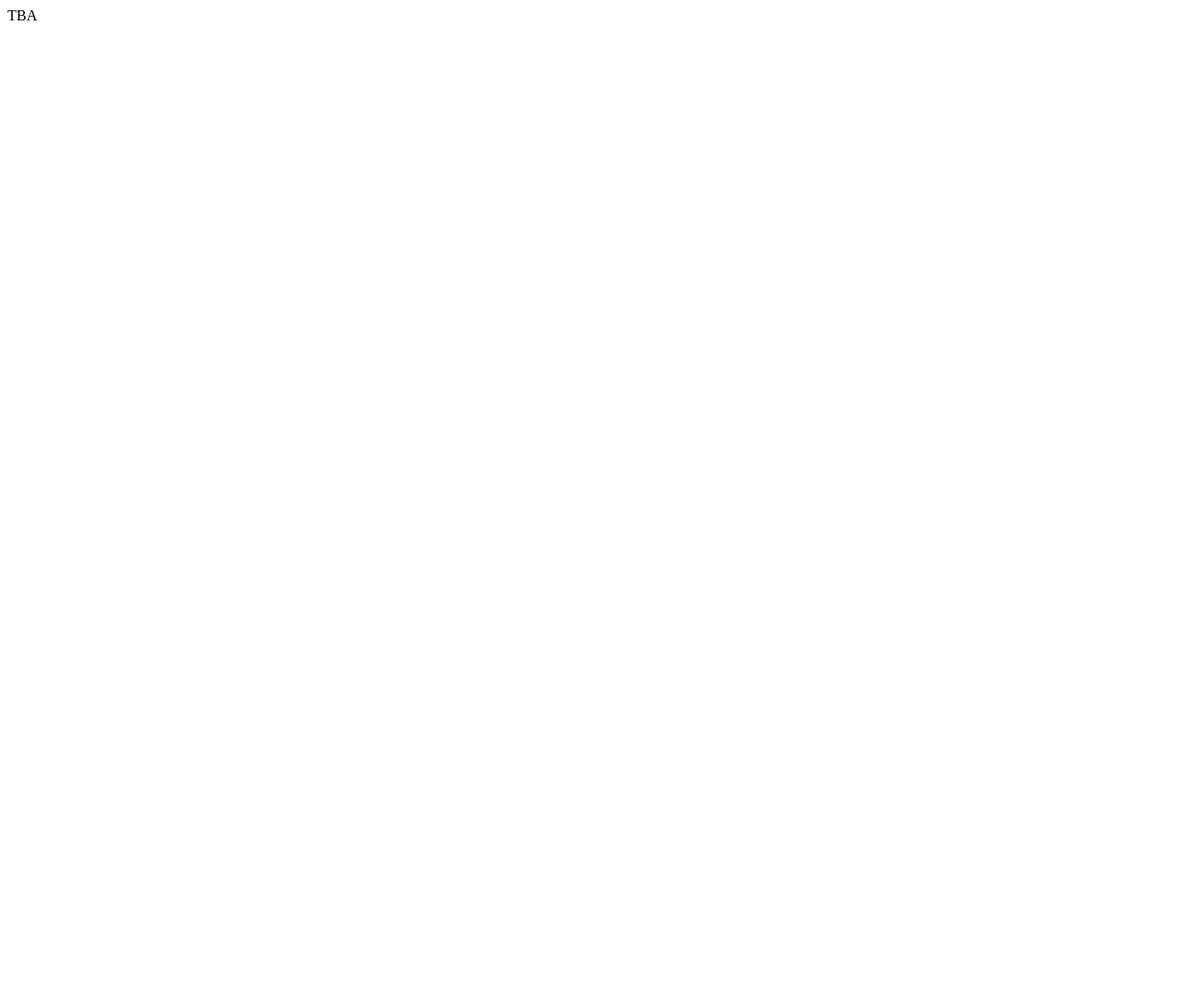
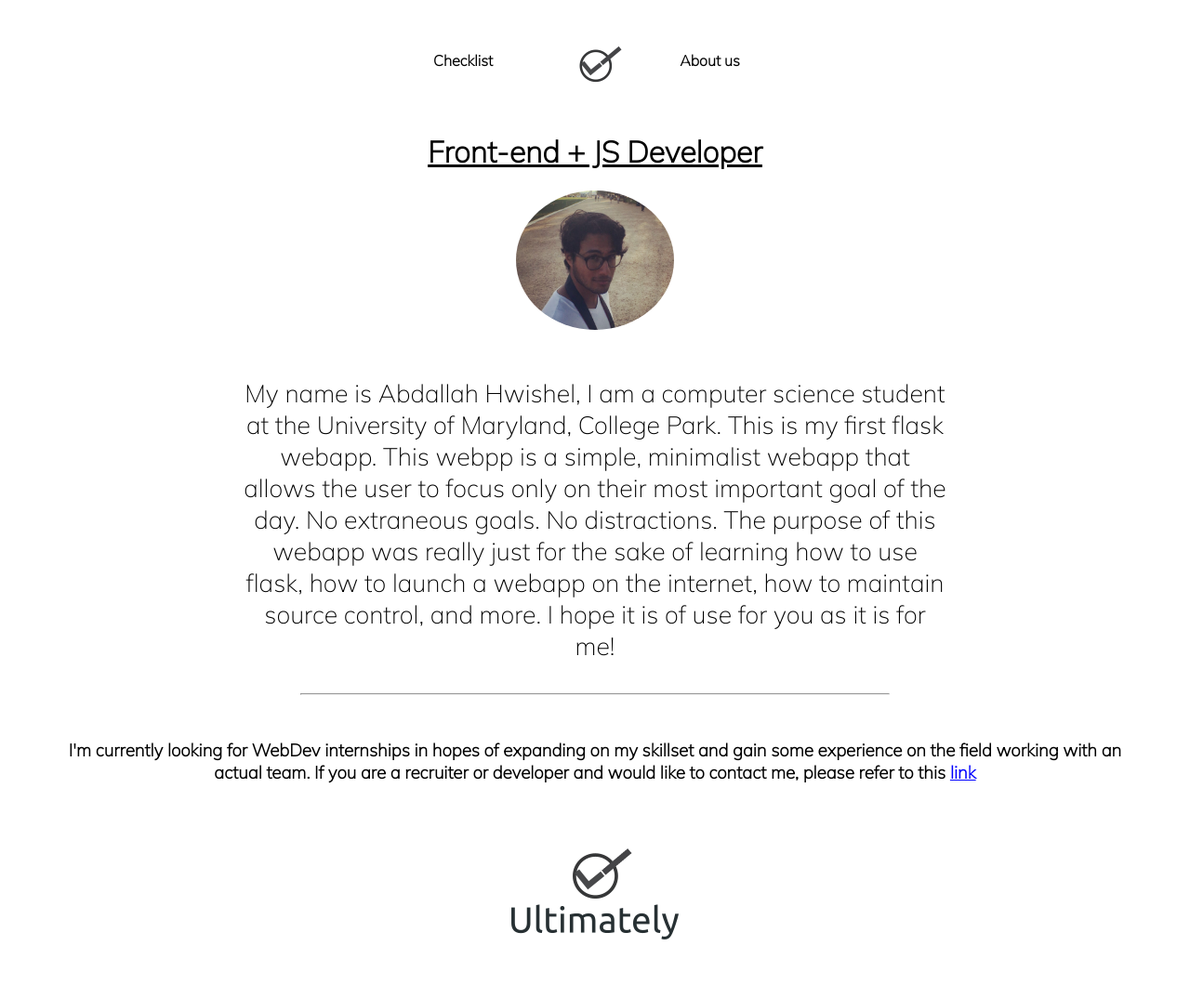
Before and after one commit to ahwishel/Ultimately, a Flask app: page /about in a window 1280 px wide. Before the commit the page is almost empty. Shown: the whole page at 93% size. Before the commit the page ends 22 px from the top, so only its background shows below. Run offline with Flask 2, Linux system fonts and the light colour scheme.

Commit message:
Fixed bug where extra add task buttons showed up + added about.html

```diff
--- /dev/null
+++ b/Procfile.txt
@@ -0,0 +1 @@
+web: gunicorn wsgi:app
--- a/app/routes.py
+++ b/app/routes.py
@@ -8,7 +8,7 @@ def home():
 
 @flaskApp.route('/about')
 def about():
-    return "TBA"
+    return render_template('about.html')
 
 @flaskApp.route('/todo')
 def todo():
--- /dev/null
+++ b/app/static/about.css
@@ -0,0 +1,37 @@
+#title{
+    text-decoration: underline;
+    text-align: center;
+}
+#myImg, #bodyText, #bottomLogo{
+    text-align: center;
+}
+
+#headshotImg{
+    display: inline-block;
+    width: 170px;
+    height: 150px;
+    border-radius: 50%;
+}
+
+#bio-paragraph{
+    display: inline-block;
+    font-size: 20pt;
+    width: 60%;
+}
+hr{
+    width: 50%;
+}
+
+#promote{
+    display: inline-block;
+    font-weight: bold;
+    font-size: 14pt;
+    width: 90%;
+}
+#promote a{
+    color: blue;
+    text-decoration: underline;
+}
+#bottomImg{
+    display: inline-block;
+}
--- a/app/static/scripts/tasker.js
+++ b/app/static/scripts/tasker.js
@@ -43,10 +43,10 @@ document.addEventListener('click', (event) => {
             task.setAttribute("onclick", "removeElement(this)")
             task.innerText = value
             tasked = true
-            }
             var addTask = addElement("list", "li", "addButton", 'task') //made it part of the task class for style
             addTask.innerText = "+"
             addTask.setAttribute("onclick", "createTask(this)")
+            }
         }
     }
 })
--- /dev/null
+++ b/app/templates/about.html
@@ -0,0 +1,35 @@
+{% extends "base.html" %}
+{% block page %}
+<h1 id="title"> Front-end + JS Developer </h1>
+<div id="myImg">
+    {% raw %}
+    <img id="headshotImg" src="../static/Images/mypic.jpg" alt="myimage">
+    {% endraw %}
+</div>
+<div id="bodyText">
+    <br>
+    <p id="bio-paragraph">
+        My name is Abdallah Hwishel, I am a computer science student at the University of Maryland, College Park. This is my first flask webapp.
+        This webpp is a simple, minimalist webapp that allows the user to focus only on their most important goal of the day.
+        No extraneous goals. No distractions. The purpose of this webapp was really just for the sake of learning how to use flask, how to launch
+        a webapp on the internet, how to maintain source control, and more. I hope it is of use for you as it is for me!
+    </p>
+    <br>
+    <hr>
+    <br>
+    <p id="promote">
+        I'm currently looking for WebDev internships in hopes of expanding on my skillset and gain some experience on the field working with an actual team.
+        If you are a recruiter or developer and would like to contact me, please refer to this <a href="https://www.linkedin.com/in/abdallah-hwishel-6685a7188/">link</a>
+    </p>
+</div>
+
+<div id="bottomLogo">
+    {% raw %}
+    <img id="bottomImg" src="../static/Images/ultimately.png" alt="bottom logo">
+    {% endraw %}
+</div>
+
+
+
+
+{% endblock %}
--- a/app/templates/base.html
+++ b/app/templates/base.html
@@ -8,6 +8,7 @@
         <meta http-equiv="Expires" content="0" />
         {% raw %}
         <link href="../static/nav.css" rel="stylesheet">
+        <link href="../static/about.css" rel="stylesheet">
         <link href="https://fonts.googleapis.com/css2?family=Mulish:wght@200&display=swap" rel="stylesheet">
         <link href="../static/checklist.css" rel="stylesheet">
         <link href="../static/Images/favicon.png" rel="icon">
--- /dev/null
+++ b/runtime.txt
@@ -0,0 +1 @@
+python-3.8.2
```
Also changed, not shown: app/static/Images/mypic.jpg (added), 1 other file.
